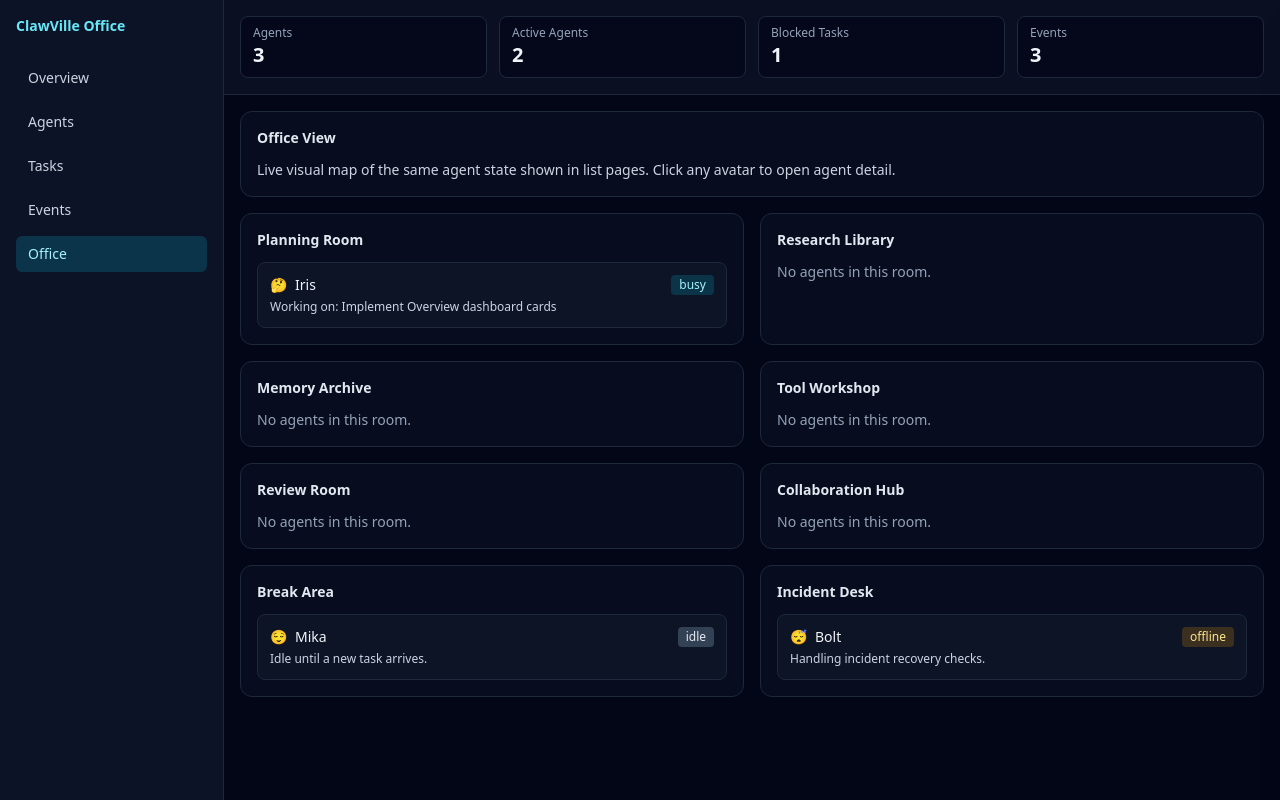
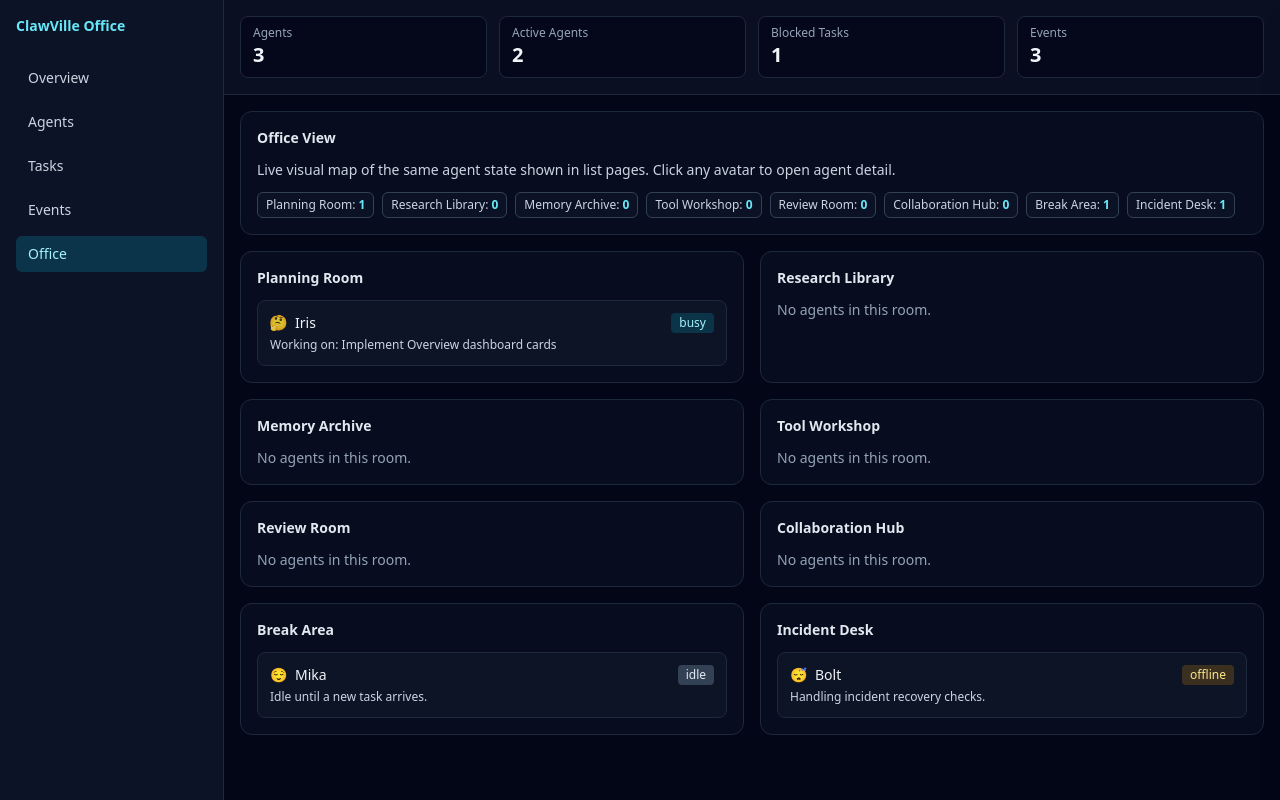
Before and after one commit to VladChang/ClawVille-AI-Agent-Office-System, a Next.js app in the folder frontend/: page /office in a window 1280 px wide. Built offline with nearby package versions, Linux system fonts and the light colour scheme; no server answers.

Commit message:
feat(frontend): enhance office view with occupancy and selection sync

```diff
--- a/frontend/app/agents/page.tsx
+++ b/frontend/app/agents/page.tsx
@@ -4,7 +4,7 @@ import { Badge, Card } from '@/components/ui';
 import { useDashboardStore } from '@/store/dashboardStore';
 
 export default function AgentsPage() {
-  const { agents, tasks, agentSearch, agentStatusFilter, setAgentSearch, setAgentStatusFilter, selectAgent, loading, error } = useDashboardStore(
+  const { agents, tasks, agentSearch, agentStatusFilter, setAgentSearch, setAgentStatusFilter, selectAgent, selectedAgentId, loading, error } = useDashboardStore(
     (s) => ({
       agents: s.agents,
       tasks: s.tasks,
@@ -13,6 +13,7 @@ export default function AgentsPage() {
       setAgentSearch: s.setAgentSearch,
       setAgentStatusFilter: s.setAgentStatusFilter,
       selectAgent: s.selectAgent,
+      selectedAgentId: s.selectedAgentId,
       loading: s.loading,
       error: s.error
     })
@@ -53,14 +54,19 @@ export default function AgentsPage() {
         <div className="space-y-2">
           {filtered.map((agent) => {
             const task = tasks.find((t) => t.assigneeAgentId === agent.id && t.status !== 'done');
+            const selected = selectedAgentId === agent.id;
             return (
               <button
                 key={agent.id}
                 onClick={() => selectAgent(agent.id)}
-                className="w-full rounded border border-slate-800 p-3 text-left transition hover:border-cyan-500/50"
+                className={`w-full rounded border p-3 text-left transition ${
+                  selected ? 'border-cyan-500 ring-1 ring-cyan-500/40' : 'border-slate-800 hover:border-cyan-500/50'
+                }`}
               >
                 <div className="mb-2 flex items-center justify-between">
-                  <p className="font-medium">{agent.name}</p>
+                  <p className="font-medium">
+                    {agent.name} {selected && <span className="ml-1 text-xs text-cyan-300">(selected)</span>}
+                  </p>
                   <Badge value={agent.status} />
                 </div>
                 <p className="text-sm text-slate-300">{agent.role}</p>
--- a/frontend/app/globals.css
+++ b/frontend/app/globals.css
@@ -9,3 +9,19 @@
 body {
   @apply bg-slate-950 text-slate-100 antialiased;
 }
+
+@keyframes agentPulse {
+  0%,
+  100% {
+    transform: scale(1);
+    opacity: 1;
+  }
+  50% {
+    transform: scale(1.08);
+    opacity: 0.85;
+  }
+}
+
+.animate-agent-pulse {
+  animation: agentPulse 1.6s ease-in-out infinite;
+}
--- a/frontend/app/office/page.tsx
+++ b/frontend/app/office/page.tsx
@@ -45,12 +45,13 @@ function thoughtSummary(agent: Agent, taskTitle?: string): string {
 }
 
 export default function OfficePage() {
-  const { agents, tasks, loading, error, selectAgent } = useDashboardStore((s) => ({
+  const { agents, tasks, loading, error, selectAgent, selectedAgentId } = useDashboardStore((s) => ({
     agents: s.agents,
     tasks: s.tasks,
     loading: s.loading,
     error: s.error,
-    selectAgent: s.selectAgent
+    selectAgent: s.selectAgent,
+    selectedAgentId: s.selectedAgentId
   }));
 
   const grouped = useMemo(() => {
@@ -72,10 +73,22 @@ export default function OfficePage() {
     return map;
   }, [agents]);
 
+  const occupancy = useMemo(
+    () => roomOrder.map((room) => ({ room, count: grouped[room].length })),
+    [grouped]
+  );
+
   return (
     <section className="space-y-4">
       <Card title="Office View">
-        <p className="text-sm text-slate-300">Live visual map of the same agent state shown in list pages. Click any avatar to open agent detail.</p>
+        <p className="mb-3 text-sm text-slate-300">Live visual map of the same agent state shown in list pages. Click any avatar to open agent detail.</p>
+        <div className="flex flex-wrap gap-2">
+          {occupancy.map((item) => (
+            <span key={item.room} className="rounded-md border border-slate-700 bg-slate-900/60 px-2 py-1 text-xs text-slate-300">
+              {item.room}: <span className="font-semibold text-cyan-300">{item.count}</span>
+            </span>
+          ))}
+        </div>
       </Card>
 
       {loading && <p className="text-sm text-slate-300">Loading office state...</p>}
@@ -90,17 +103,22 @@ export default function OfficePage() {
               <ul className="space-y-2">
                 {grouped[room].map((agent) => {
                   const currentTask = tasks.find((t) => t.assigneeAgentId === agent.id && t.status !== 'done');
+                  const selected = selectedAgentId === agent.id;
+
                   return (
                     <li key={agent.id}>
                       <button
                         onClick={() => selectAgent(agent.id)}
-                        className="w-full rounded-lg border border-slate-800 bg-slate-900/70 p-3 text-left transition hover:border-cyan-600"
+                        className={`w-full rounded-lg border bg-slate-900/70 p-3 text-left transition ${
+                          selected ? 'border-cyan-500 ring-1 ring-cyan-500/50' : 'border-slate-800 hover:border-cyan-600'
+                        }`}
                         title={`${agent.name} (${agent.status})`}
                       >
                         <div className="mb-1 flex items-center justify-between gap-3">
                           <div className="flex items-center gap-2 text-sm font-medium text-slate-100">
-                            <span>{moodByStatus[agent.status]}</span>
+                            <span className={agent.status === 'busy' ? 'animate-agent-pulse' : ''}>{moodByStatus[agent.status]}</span>
                             <span>{agent.name}</span>
+                            {selected && <span className="text-[10px] uppercase tracking-wide text-cyan-300">selected</span>}
                           </div>
                           <Badge value={agent.status} />
                         </div>
```
